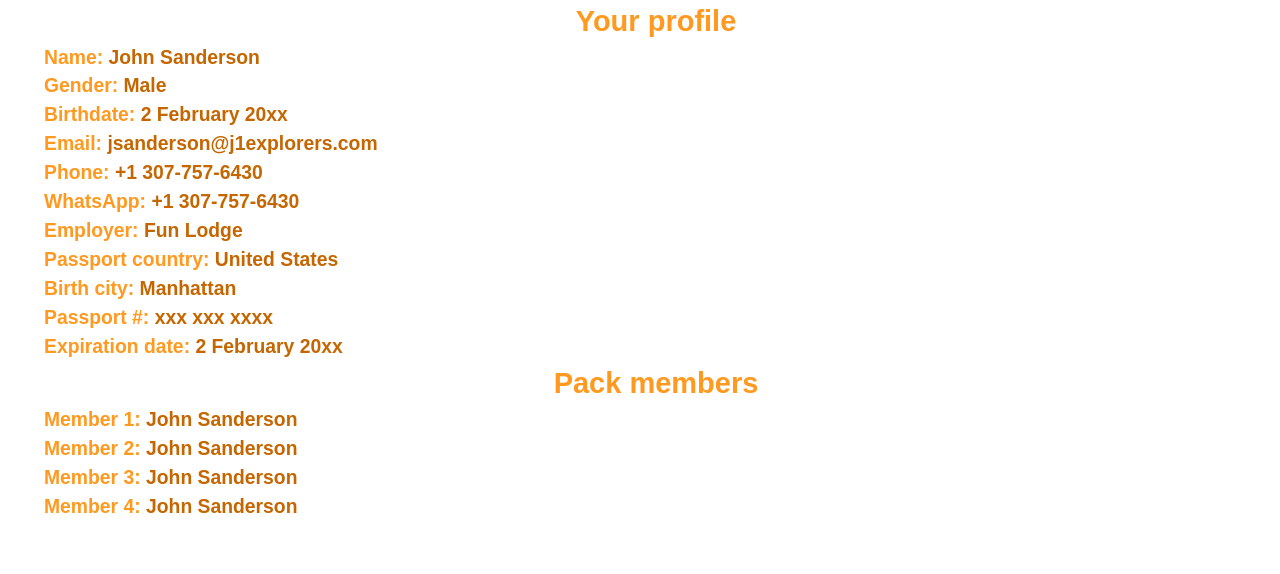
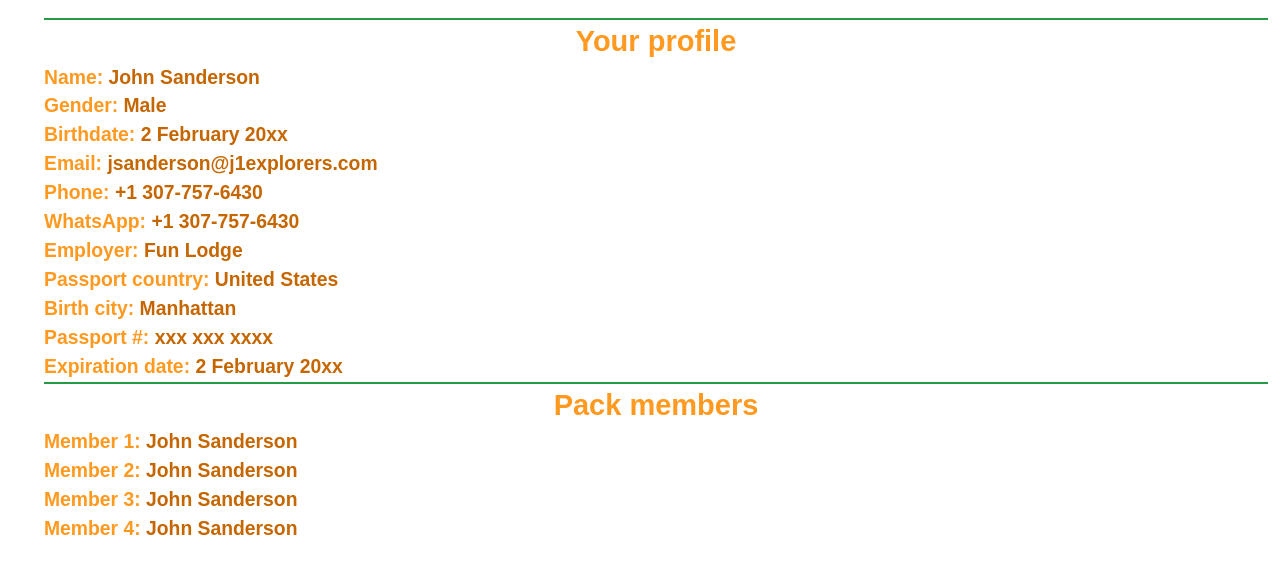
Before and after one commit to goldenfinix68/j1explorers-frontend, a React (Create React App) app: page /profile in a window 1280 px wide. Shown: the top 574 px of the page. Built offline with nearby package versions, Linux system fonts and the light colour scheme; a web font is replaced by a local one.

Commit message:
Add divider to profile page

```diff
--- a/src/pages/profile/profile.page.tsx
+++ b/src/pages/profile/profile.page.tsx
@@ -1,6 +1,7 @@
 import React from "react";
 import RecordComponent from "../../components/record.component";
 import { RecordDetail } from "../../type";
+import DividerComponent from "../../components/divider";
 
 export const ProfilePage: React.FC = () => {
   const profile: RecordDetail[] = [
@@ -23,7 +24,8 @@ export const ProfilePage: React.FC = () => {
     { title: "Member 4", description: "John Sanderson" },
   ];
   return (
-    <div className="text-[19.33px] text-center font-bold mx-3 pl-8">
+    <div className="mt-[18px] text-[19.33px] text-center font-bold mx-3 pl-8">
+      <DividerComponent />
       <div>
         <div className="text-[29px] text-secondary">Your profile</div>
         {profile.map(({ title, description }) => (
@@ -36,6 +38,7 @@ export const ProfilePage: React.FC = () => {
           />
         ))}
       </div>
+      <DividerComponent />
       <div>
         <div className="text-[29px] text-secondary">Pack members</div>
         {packMembers.map(({ title, description }) => (
```
